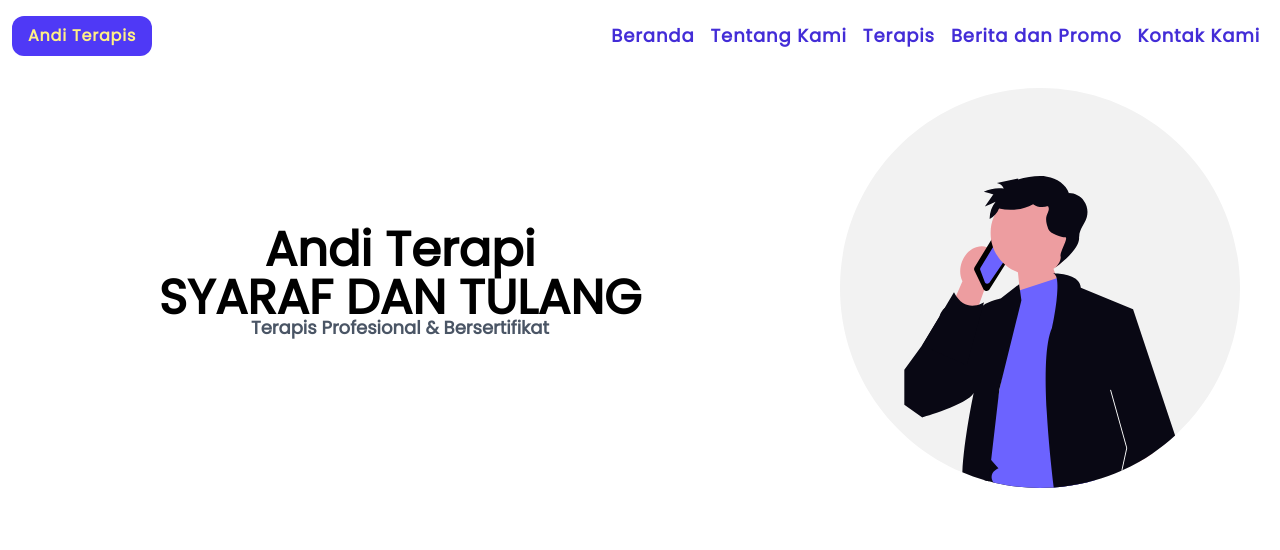
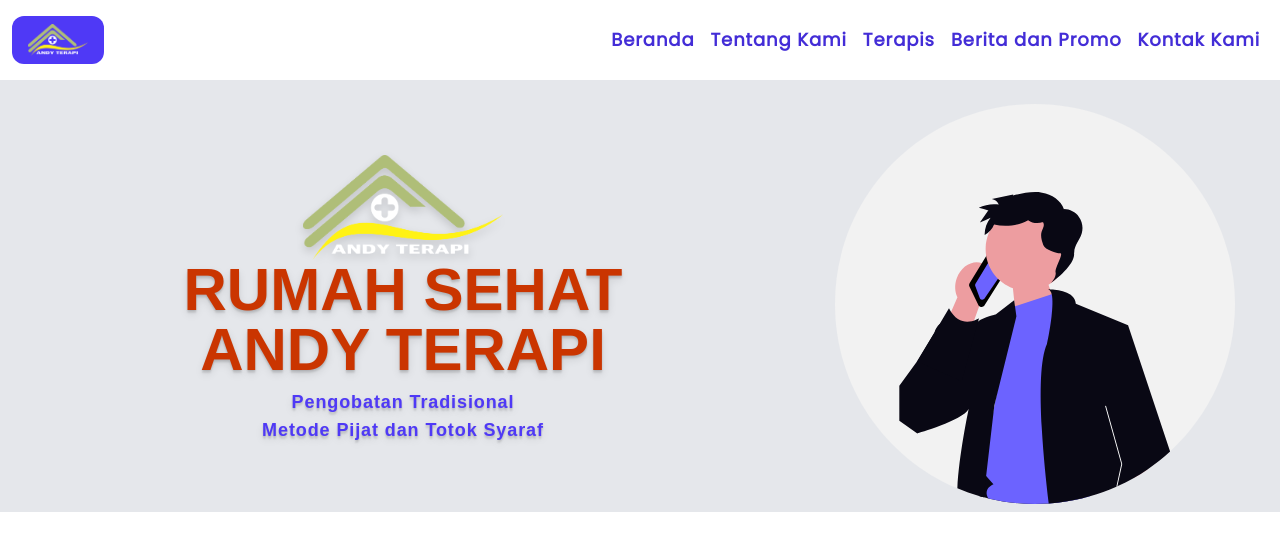
Before and after one commit to AdeSetiyawan/andyterapi, a React (Vite) app: page / in a window 1280 px wide. Shown: the top 550 px of the page. Built offline with nearby package versions, Linux system fonts and the light colour scheme.

Commit message:
update tampilan landing page

```diff
--- a/index.html
+++ b/index.html
@@ -28,7 +28,7 @@
       <link rel="canonical" href="https://anditerapis.com" />
 
       <!-- Favicon -->
-      <!-- <link rel="icon" href="/favicon.ico" type="image/x-icon" /> -->
+      <link rel="icon" href="/public/img/LOGO ANDY TERAPI.png" type="image/png" />
   </head>
   <body>
     <h1 style="display:none">
--- a/src/components/navbar.jsx
+++ b/src/components/navbar.jsx
@@ -1,5 +1,6 @@
 import { Link } from "react-router-dom";
 import * as motion from "motion/react-client";
+import LogoUtama from '../assets/img/Logoutama.png'
 export default function Navbar(){
     return (
         <>
@@ -12,8 +13,8 @@
                         ease: [0, 0.71, 0.2, 1.01],
                     }}
                 className=" hidden md:flex justify-between items-center py-4 px-3">
-                <div className="flex items-center rounded-xl bg-indigo-600 px-4 py-2 text-yellow-200 tracking-wider font-bold  ">
-                    Andi Terapis
+                <div className="flex items-center rounded-xl bg-indigo-600 px-4 py-2 text-yellow-200 tracking-wider font-bold rubik  ">
+                   <img src={LogoUtama} alt="" className="w-15" />
                 </div>
                 <div className=" flex items-center gap-4 text-lg px-2 font-bold poppins tracking-wider text-indigo-700">
                     <Link to="/" className="hover:border-b-4 hover:text-orange-800 duration-100 ease-out">Beranda</Link>
--- a/src/pages/beranda.jsx
+++ b/src/pages/beranda.jsx
@@ -1,12 +1,13 @@
 import { Helmet } from "react-helmet";
 import Hero  from '../assets/img/hero1.svg';
+import Logoutama from '../assets/img/Logoutama.png'
 
 import * as motion from "motion/react-client";
-    const waveText = "Andi Terapi";
+    const waveText = "RUMAH SEHAT";
 export default function Beranda (){
 
     return(
-        <main>
+        <main className="bg-gray-200 p-2">
             <Helmet>
                 <title>Andi Terapi Syaraf dan Tulang - Terapi Aman, Alami & Profesional</title>
                 <meta name="description" content="Andi Terapi Syaraf dan Tulang melayani terapi aman dan alami untuk syaraf kejepit, nyeri punggung, keseleo, dan berbagai masalah tulang." />
@@ -29,7 +30,8 @@
                     ease: [0, 0.71, 0.2, 1.01],
                 }}
                 className=" container m-auto flex mt-4">
-                <div className="w-5/8  h-100 flex flex-col justify-center items-center text-5xl font-extrabold">
+                <div className="w-5/8  h-100 flex flex-col justify-center items-center text-6xl font-extrabold rubik text-orange-700 text-shadow-lg">
+                    <img src={Logoutama} alt="" className=" w-50  drop-shadow-lg" />
                     <div>
                          {waveText.split("").map((char, index) => (
                             <motion.span
@@ -47,10 +49,10 @@
                             </motion.span>
                         ))}
                     </div>
-                    <div>
-                        SYARAF DAN TULANG
+                    <div className="mb-4">
+                        ANDY TERAPI
                     </div>
-                    <motion.p
+                    <motion.p align="center"
                         animate={{
                             y: [0, -10, 0],
                         }}
@@ -59,9 +61,9 @@
                             repeat: Infinity,
                             ease: "easeInOut"
                         }}
-                        className="text-lg text-gray-600"
+                        className="text-lg text-indigo-600 tracking-wider"
                         >
-                        Terapis Profesional & Bersertifikat
+                        Pengobatan Tradisional <br/> Metode Pijat dan Totok Syaraf
                         </motion.p>
                 </div>
                 <div className="w-3/8 flex justify-center">
```
Also changed, not shown: src/assets/img/Logoutama.png (added).
